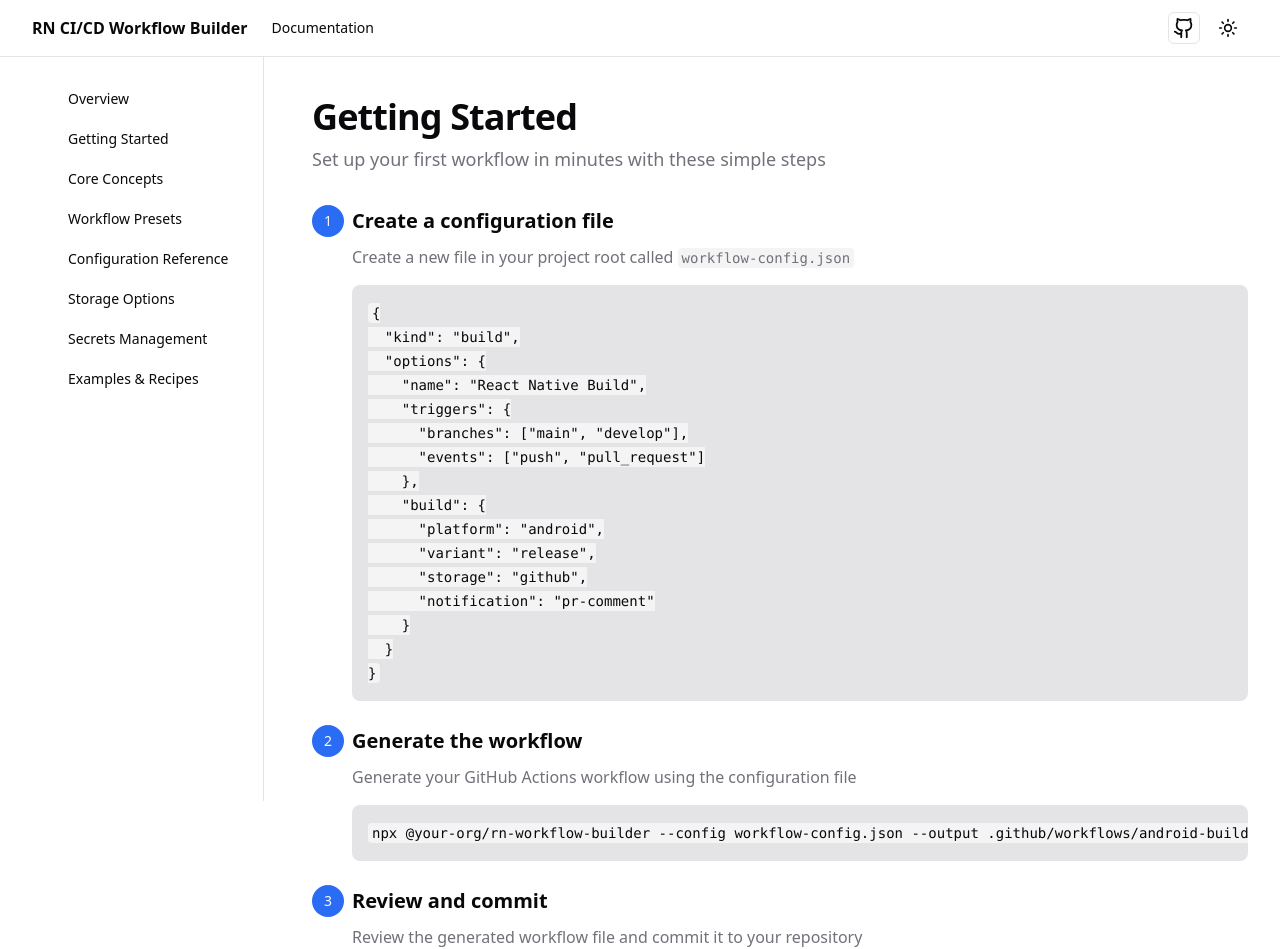
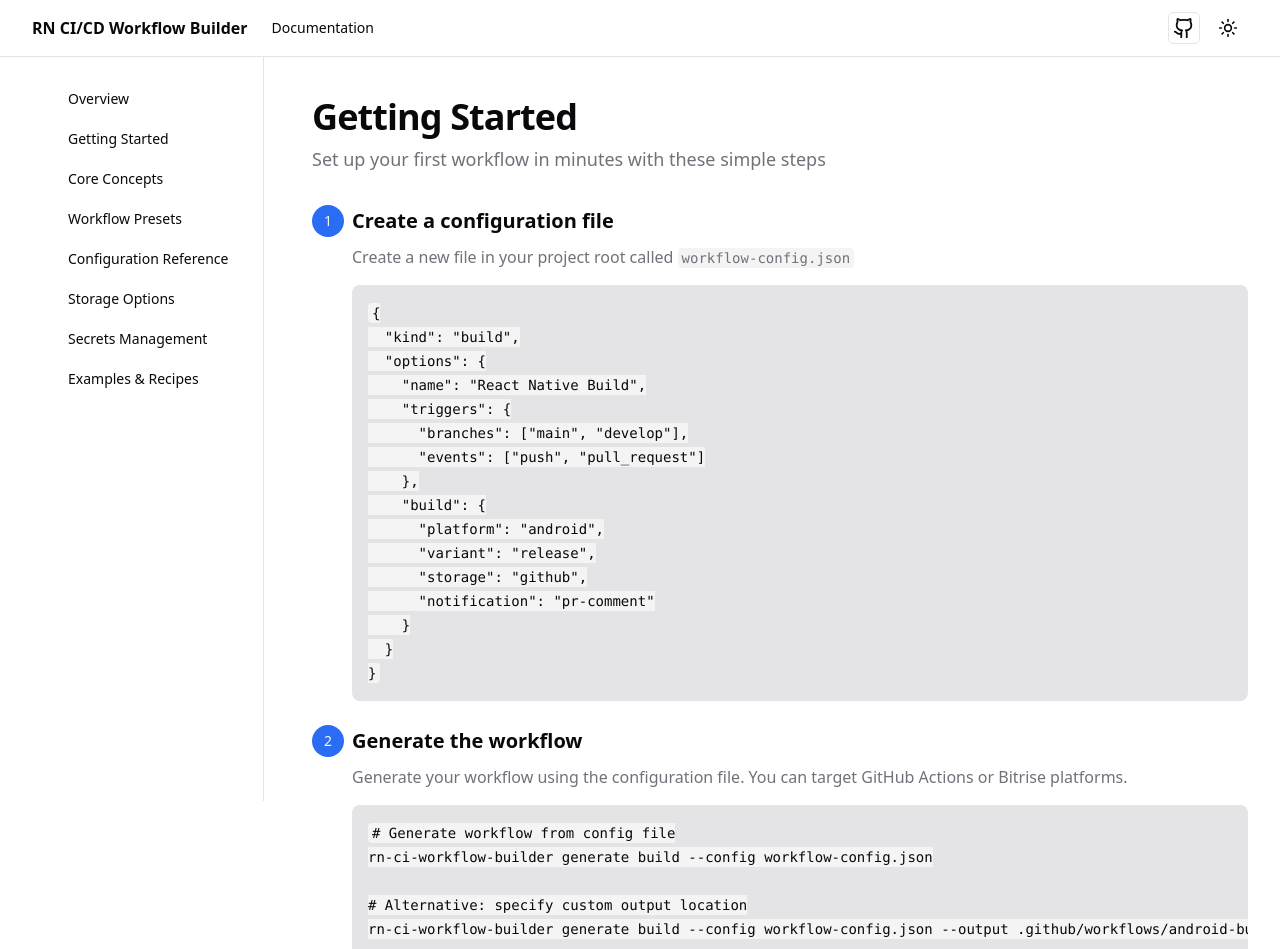
Before and after one commit to kagrawal61/rn-ci-workflow-builder, a Next.js app in the folder app/: page /docs/getting-started in a window 1280 px wide. Shown: the top 949 px of the page. Built offline with nearby package versions, Linux system fonts and the light colour scheme.

Commit message:
documentation udpate

```diff
--- a/app/app/docs/getting-started/page.tsx
+++ b/app/app/docs/getting-started/page.tsx
@@ -54,11 +54,15 @@ export default function GettingStartedPage() {
           </div>
           <div className="ml-10">
             <p className="text-muted-foreground">
-              Generate your GitHub Actions workflow using the configuration file
+              Generate your workflow using the configuration file. You can target GitHub Actions or Bitrise platforms.
             </p>
             <pre className="mt-4 overflow-x-auto rounded-lg bg-secondary p-4">
               <code className="text-sm">
-{`npx @your-org/rn-workflow-builder --config workflow-config.json --output .github/workflows/android-build.yml`}
+{`# Generate workflow from config file
+rn-ci-workflow-builder generate build --config workflow-config.json
+
+# Alternative: specify custom output location
+rn-ci-workflow-builder generate build --config workflow-config.json --output .github/workflows/android-build.yml`}
               </code>
             </pre>
           </div>
```
Also changed, not shown: 3 other files (tests, documents, lock files or other folders).
